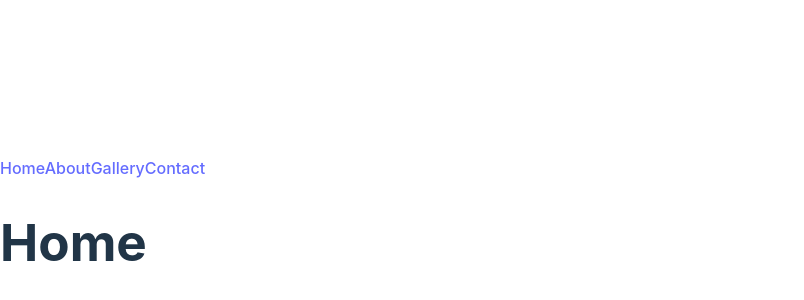
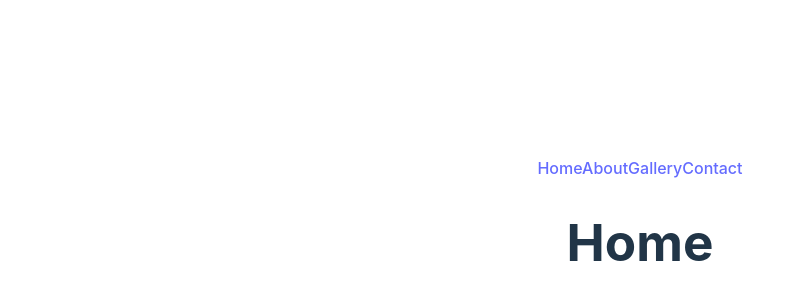
Before and after one commit to prestonButton/CMW-Website, a React (Vite) app in the folder React/cmwwebsite/: page / in a window 1280 px wide. Shown: the part 170-470 px from the top of the page, without its empty margins (0-804 px from the left). Built offline with nearby package versions, Linux system fonts and the light colour scheme.

Commit message:
add stylesheets

```diff
--- a/React/cmwwebsite/src/App.jsx
+++ b/React/cmwwebsite/src/App.jsx
@@ -4,12 +4,14 @@ import Home from './components/Home';
 import About from './components/About';
 import Gallery from './components/Gallery';
 import Contact from './components/Contact';
+import './App.css';
+import './components/Nav.css';
 
 
 export default function App() {
   return (
     <Router>
-      <nav>
+      <nav className='navbar'>
         <Link to="/" className="navLink">
           Home
         </Link>
```
Also changed, not shown: React/cmwwebsite/src/components/Nav.css (added).
